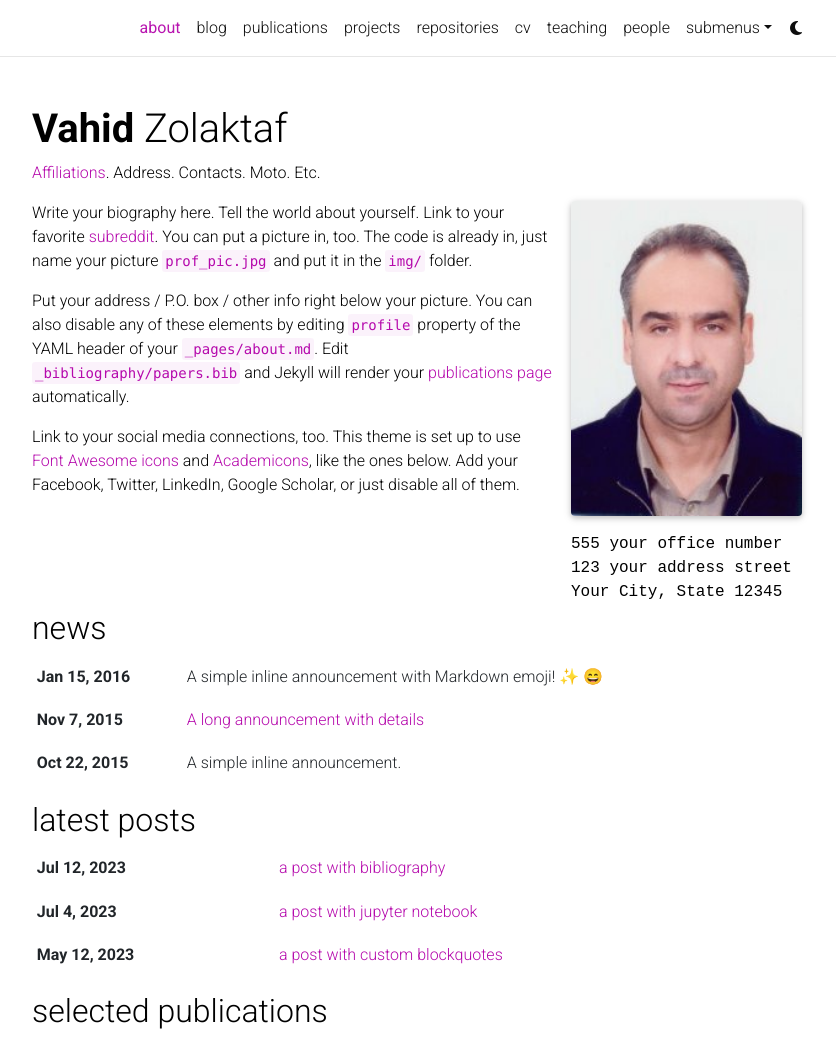
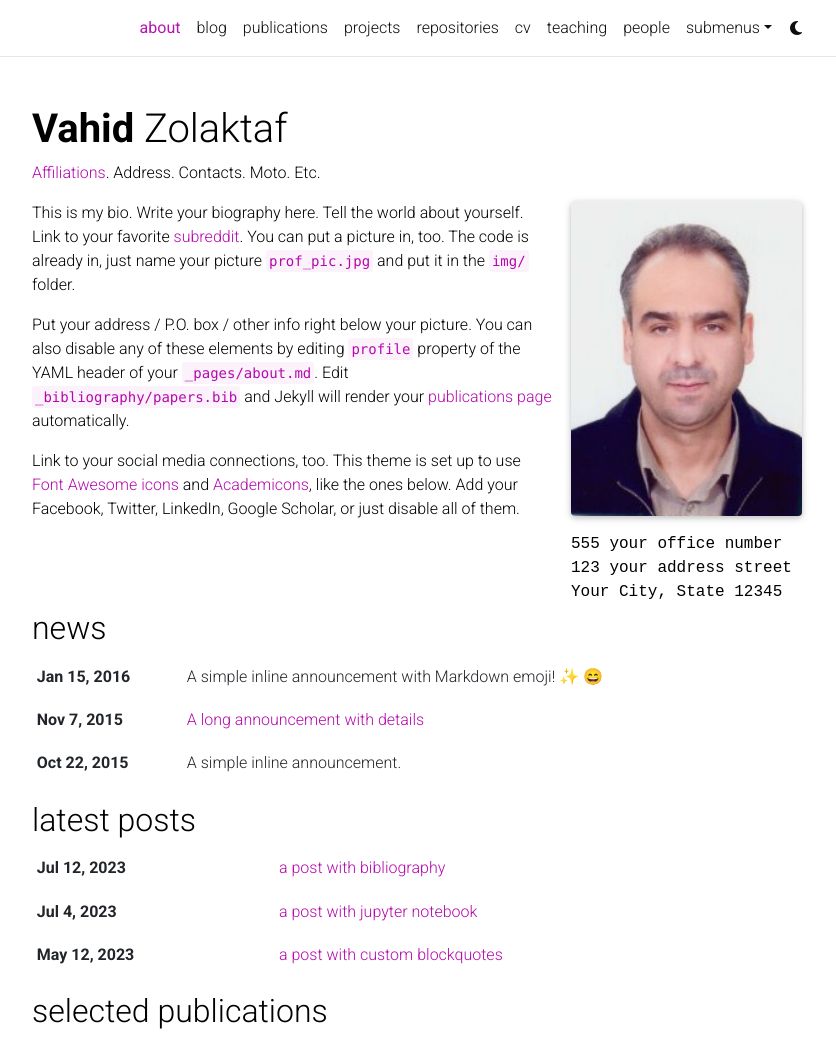
Before and after one commit to vahidzf/vahidzf.github.io, a Jekyll site: the page built from _pages/about.md, in a window 1280 px wide and 1348 px high, cut to the strip 0-1059 px from the top of the window. Shown: the whole strip, without its empty margins (223-1059 px from the left). Built offline with Jekyll 4.4.1, drawn with Linux system fonts in a browser that asks for light colours; full-size pictures stand in for the smaller copies a plugin makes; emoji names are drawn with the system emoji font; comment, search, counter and statistics services are not loaded; a style sheet for code colours, icons or effects is not loaded.

Commit message:
update about

```diff
--- a/_pages/about.md
+++ b/_pages/about.md
@@ -19,7 +19,7 @@ selected_papers: true # includes a list of papers marked as "selected={true}"
 social: true  # includes social icons at the bottom of the page
 ---
 
-Write your biography here. Tell the world about yourself. Link to your favorite [subreddit](http://reddit.com). You can put a picture in, too. The code is already in, just name your picture `prof_pic.jpg` and put it in the `img/` folder.
+This is my bio. Write your biography here. Tell the world about yourself. Link to your favorite [subreddit](http://reddit.com). You can put a picture in, too. The code is already in, just name your picture `prof_pic.jpg` and put it in the `img/` folder.
 
 Put your address / P.O. box / other info right below your picture. You can also disable any of these elements by editing `profile` property of the YAML header of your `_pages/about.md`. Edit `_bibliography/papers.bib` and Jekyll will render your [publications page](/al-folio/publications/) automatically.
 
```
